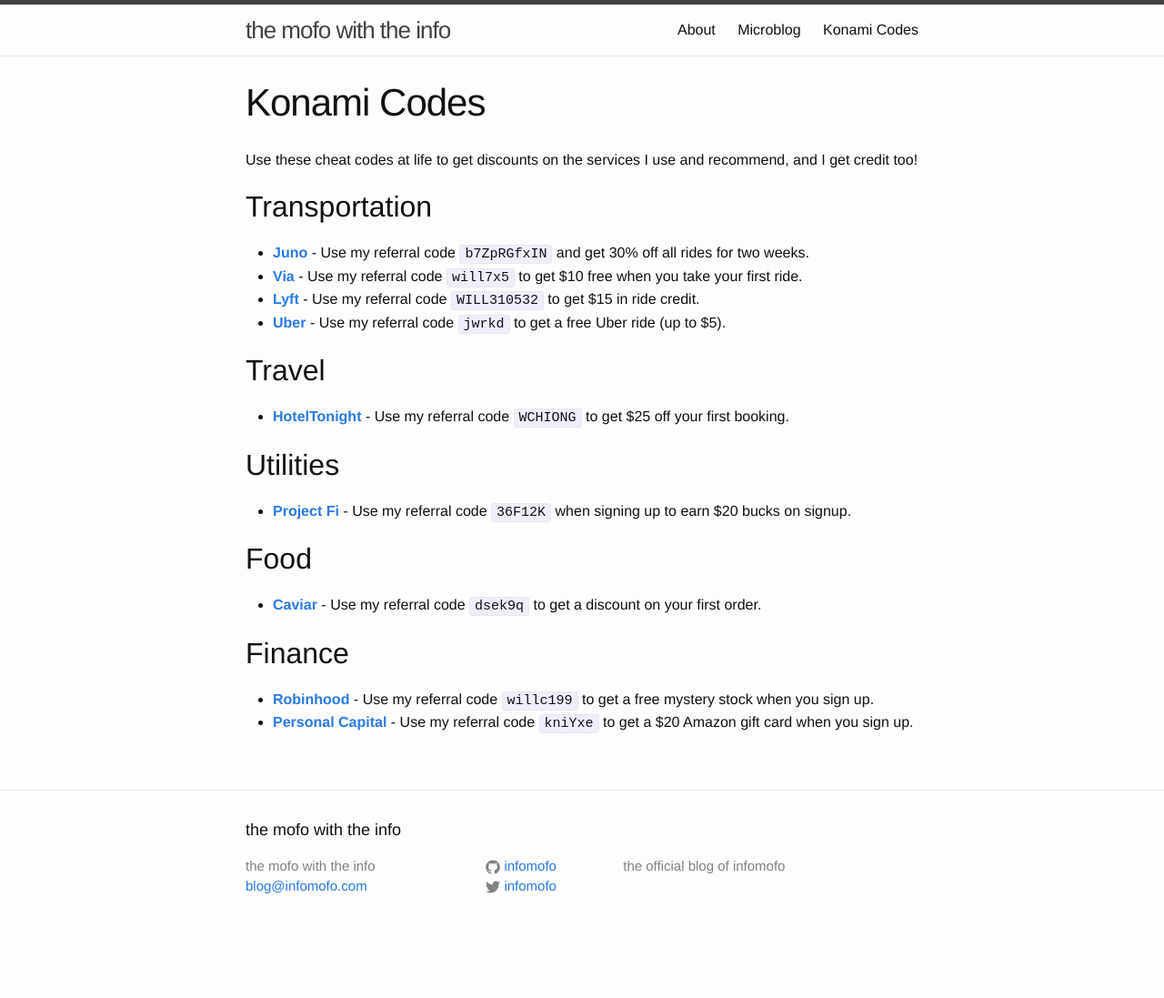
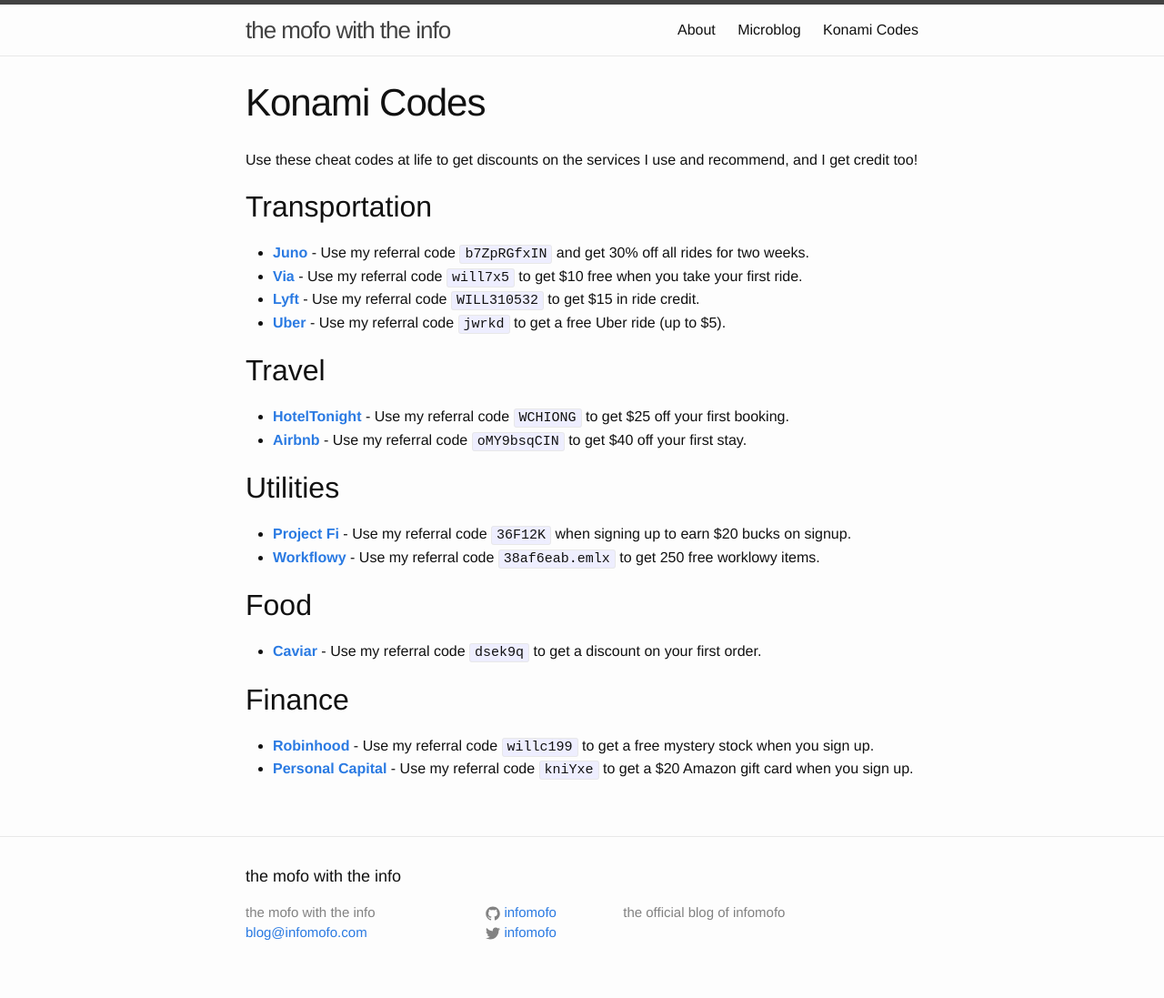
Before and after one commit to infomofo/blog, a Jekyll site: the page built from referral.md, in a window 1280 px wide. Shown: the whole page at 91% size. Built offline with Jekyll 4.4.1, drawn with Linux system fonts in a browser that asks for light colours; before the commit the page ends 1046 px from its top, so only the background shows below that; some of the changed lines change nothing that is shown.

Commit message:
referral update

```diff
--- a/referral.md
+++ b/referral.md
@@ -3,6 +3,10 @@
 title: Konami Codes
 permalink: /konami/
 notes: Got this idea from https://www.theringer.com/2018/2/2/16957136/promo-codes-for-ringer-podcast-listeners and https://www.hoteltonight.com/promo-codes
+also: https://gsuite.google.com/landing/partners/referral/join-now.html
+also: https://www.americanexpress.com/refernav/
+also: https://www.referralsaasquatch.com/51-referral-program-examples/
+also: chase
 ---
 Use these cheat codes at life to get discounts on the services I use and recommend, and I get credit too!
 
@@ -16,11 +20,13 @@
 
 ## Travel
 * **[HotelTonight](https://txt.htltn.com/LJVXpXIAIN)** - Use my referral code `WCHIONG` to get $25 off your first booking.
+* **[Airbnb](https://abnb.me/e/oMY9bsqCIN)** - Use my referral code `oMY9bsqCIN` to get $40 off your first stay.
 
 ## Utilities
 
 * **[Project Fi](https://g.co/fi/r/36F12K)** - Use my referral code `36F12K` when
   signing up to earn $20 bucks on signup.
+* **[Workflowy](https://workflowy.com/invite/38af6eab.emlx)** - Use my referral code `38af6eab.emlx` to get 250 free worklowy items.
 
 ## Food
 
```
